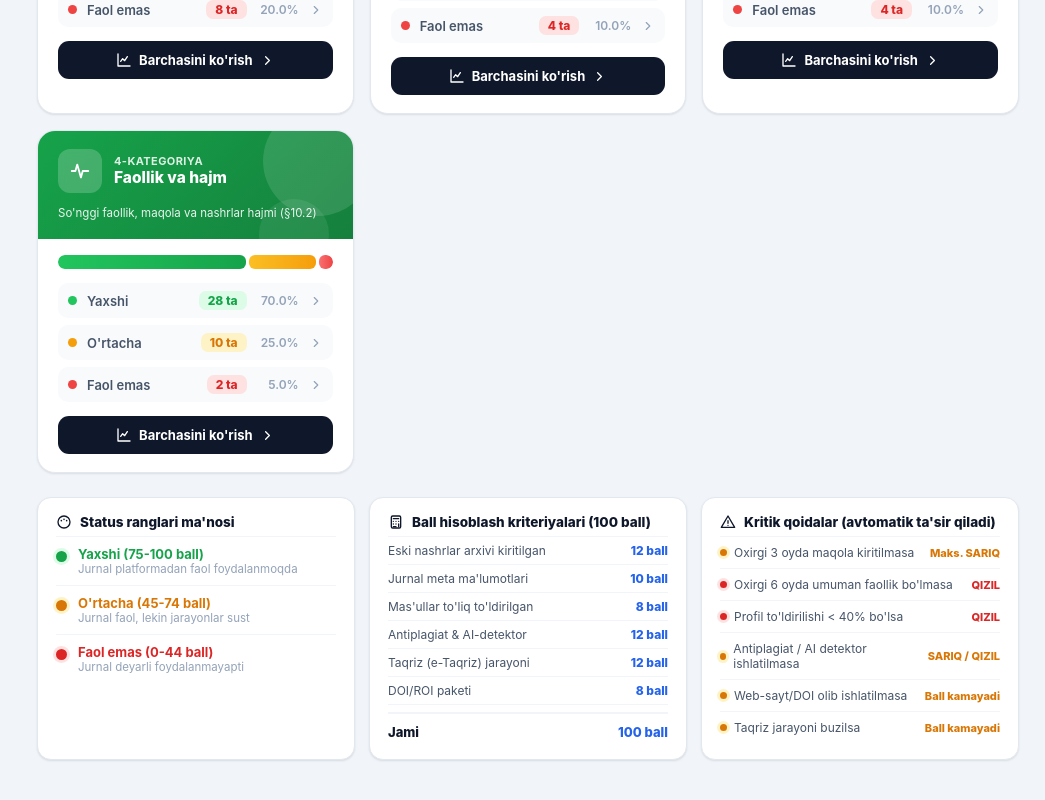
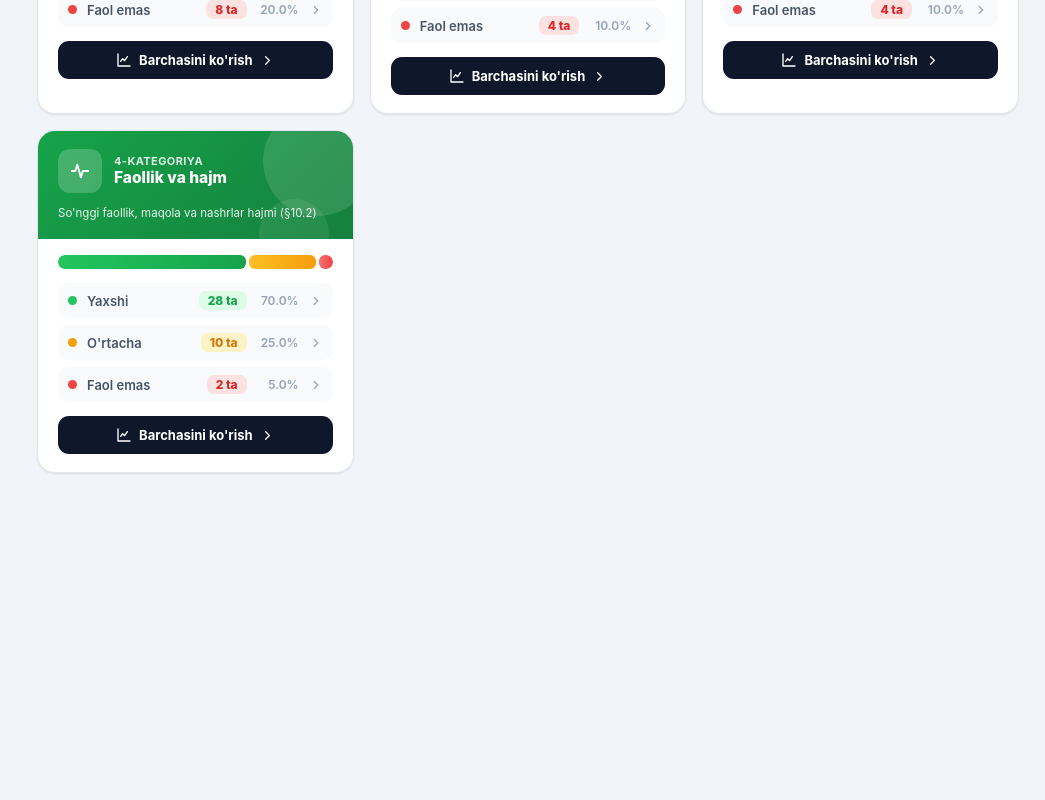
Before and after one commit to kvazar212121/slib-monitoring, a React (Vite) app: page / in a window 1280 px wide. Shown: the part 1173-1973 px from the top of the page, without its empty margins (235-1280 px from the left). After the commit the page ends 1710 px from the top, so only its background shows below. Built offline with nearby package versions, Linux system fonts and the light colour scheme.

Commit message:
Pastdagi 3 karta (legend/ball/kritik qoidalar) o'chirildi

```diff
--- a/src/components/MonitoringPage.jsx
+++ b/src/components/MonitoringPage.jsx
@@ -163,13 +163,6 @@ export default function MonitoringPage() {
         </div>
       </div>
 
-      {/* Legend row */}
-      <div style={{ display: 'grid', gridTemplateColumns: 'repeat(auto-fit,minmax(260px,1fr))', gap: 14, marginTop: 20 }}>
-        <LegendCard />
-        <ScoringCard />
-        <CriticalRulesCard />
-      </div>
-
       {selected && <JournalDrawer journal={selected} onClose={() => setSelected(null)} />}
       {categoryView && (
         <CategoryDetailView
```
